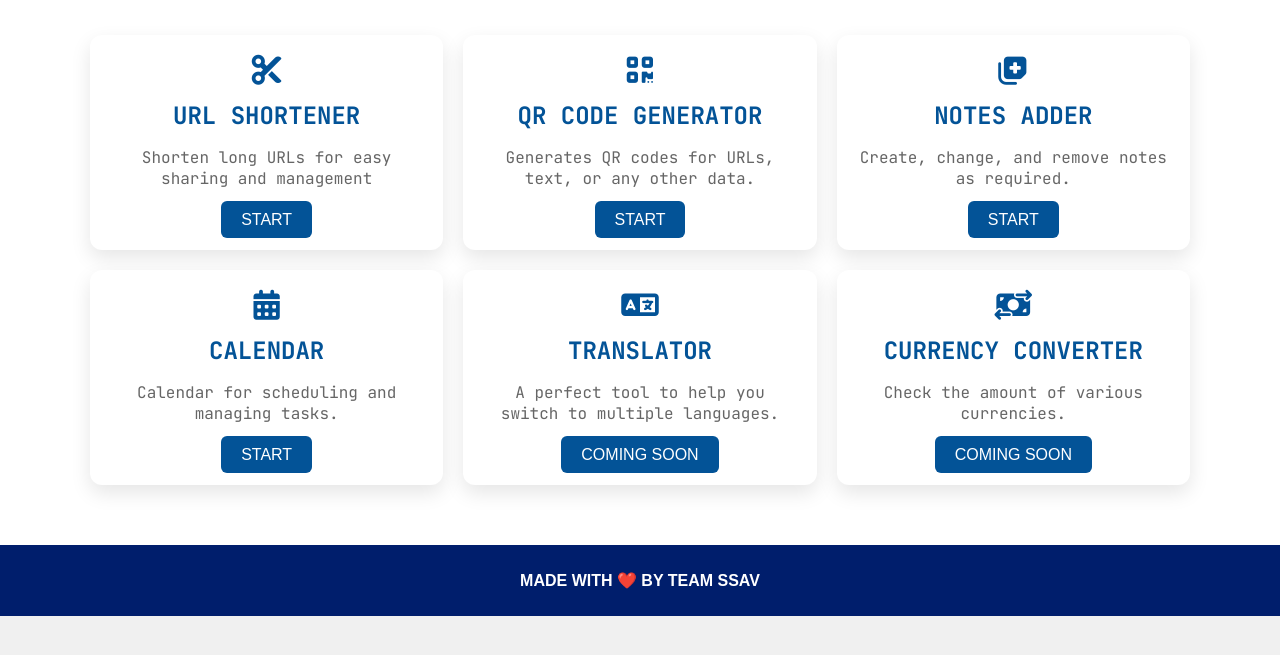
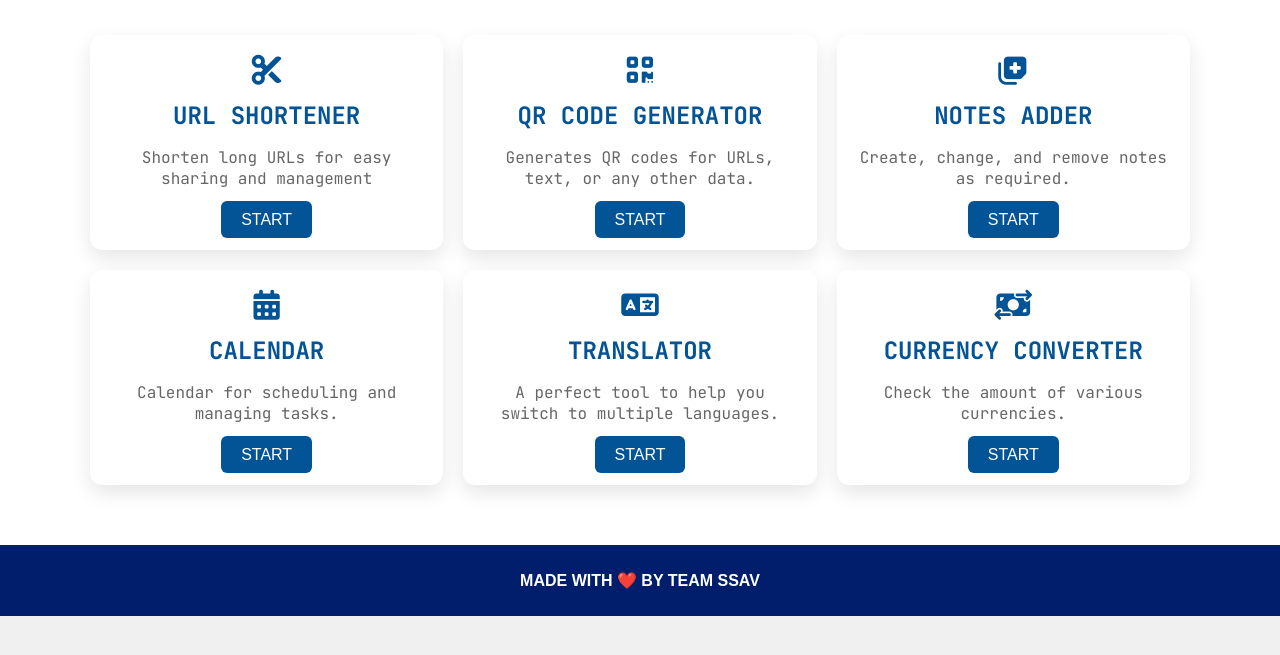
Before and after one commit to imisgsc/MINI-PROJ, a plain HTML site: page index.html in a window 1280 px wide. Shown: the part 115-770 px from the top of the page. Drawn offline with Linux system fonts and the light colour scheme; a web font is replaced by a local one.

Commit message:
EDITED INDEX.HTML

```diff
--- a/index.html
+++ b/index.html
@@ -48,12 +48,12 @@
             <div class="card">
                 <i class="fa-solid fa-language"></i><h2>TRANSLATOR</h2>
                 <p>A perfect tool to help you switch to multiple languages.</p>
-                <a href="translator.html" class="start-button">COMING SOON</a>
+                <a href="translator.html" class="start-button">START</a>
             </div>
             <div class="card">
                 <i class="fa-solid fa-money-bill-transfer"></i><h2>CURRENCY CONVERTER</h2>
                 <p>Check the amount of various currencies.</p>
-                <a href="currency-converter.html" class="start-button">COMING SOON</a>
+                <a href="currency-converter.html" class="start-button">START</a>
             </div>
         </div>
     </main>
```
